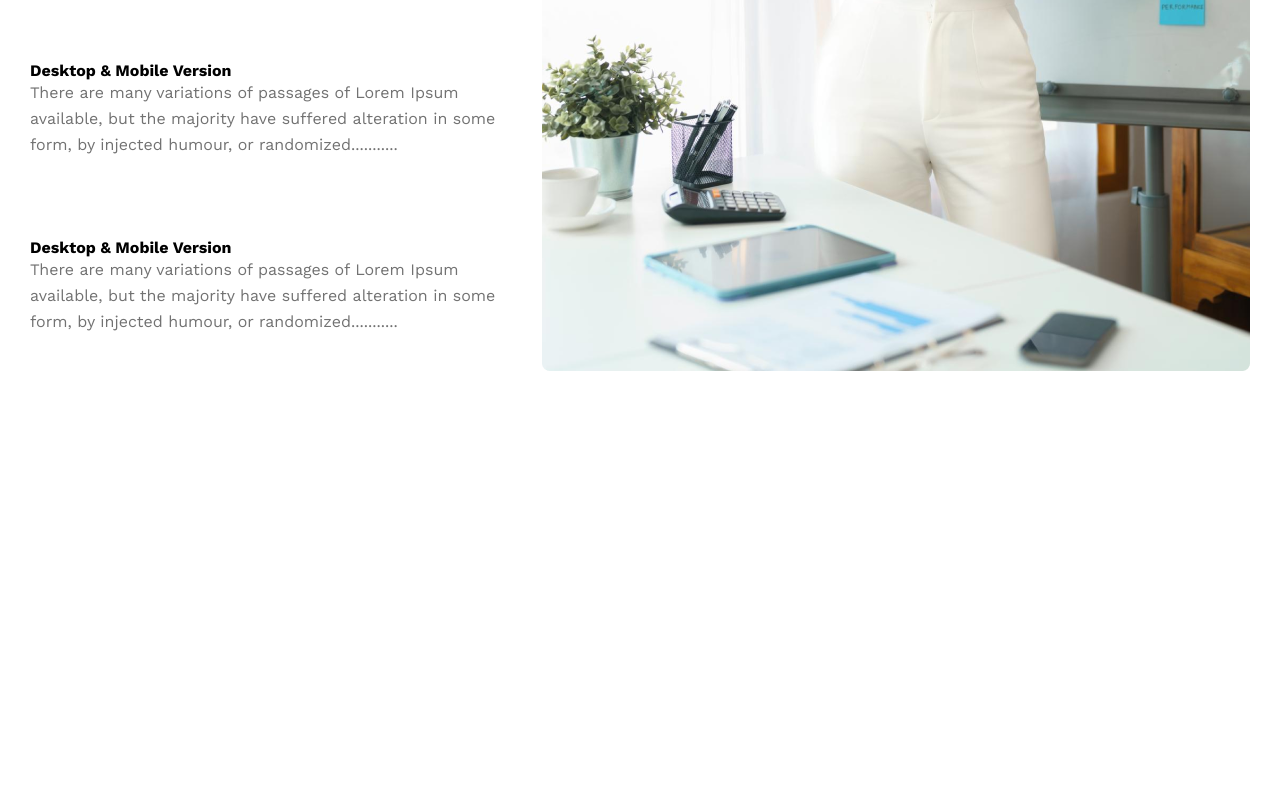
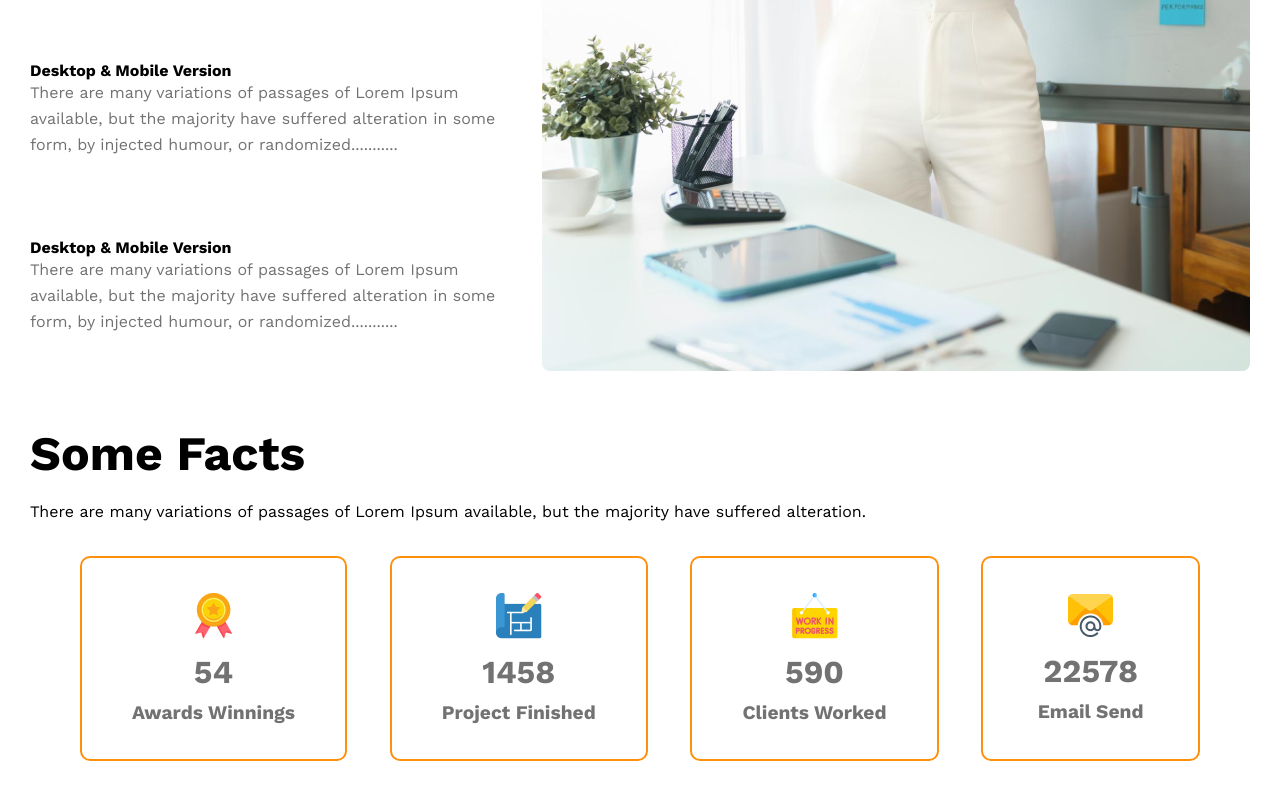
Before and after one commit to MarufHasanShihab/G3-Architects, a plain HTML site: page index.html in a window 1280 px wide. Shown: the part 2342-3142 px from the top of the page. Before the commit the page ends 2757 px from the top, so only its background shows below. Drawn offline with nearby package versions, Linux system fonts and the light colour scheme; a web font is replaced by a local one.

Commit message:
compelet the factu section

```diff
--- a/index.html
+++ b/index.html
@@ -77,6 +77,38 @@
         <img src="images/architect.png">
       </div>
     </div>
+    <!-- Features2 Section End -->
+
+    <!-- Some Facts Section -->
+    <div class="facts-section">
+      <h1>Some Facts</h1>
+      <p>There are many variations of passages of Lorem Ipsum available, but the majority have suffered alteration.</p>
+      <div class="facts-all-iteam">
+        <div class="facts-iteam">
+          <img src="images/icons/ribon.png">
+          <h3>54</h3>
+          <h5>Awards Winnings</h5>
+        </div>
+
+        <div class="facts-iteam">
+          <img src="images/icons/projects.png">
+          <h3>1458</h3>
+          <h5>Project Finished</h5>
+        </div>
+
+        <div class="facts-iteam">
+          <img src="images/icons/customers.png" alt="">
+          <h3>590</h3>
+          <h5>Clients Worked</h5>
+        </div>
+
+        <div class="facts-iteam">
+          <img src="images/icons/email.png" alt="">
+          <h3>22578</h3>
+          <h5>Email Send</h5>
+        </div>
+      </div>
+    </div>
   </main>
   <footer>
 
--- a/style.css
+++ b/style.css
@@ -147,7 +147,44 @@ main{
 .features-img{
   grid-template-columns: 1fr;
 }
+.features2{
+  flex-direction: column;
+  text-align: center;
 }
+}
+/* Facts Section */
+.facts-section{
+  margin-top: 50px;
+}
+.facts-section h1{
+  font-size: 3em;
+}
+.facts-section p{
+  margin-top: 20px;
+}
+.facts-all-iteam{
+  display: flex;
+  justify-content: space-between;
+  padding: 35px 50px;
+  text-align: center;
+}
+.facts-iteam{
+  border: 2px solid #FF900E;
+  padding: 35px 50px;
+  border-radius: 10px;
+}
+.facts-iteam h3{
+  font-size: 2em;
+  padding: 10px;
+  color: #727272;
+  font-weight: bold;
+}
+.facts-iteam h5{
+  font-size: 1.2em;
+  color: #727272;
+}
+/* Facts Section End */
+
 
 
 /* Medium Device */
```
